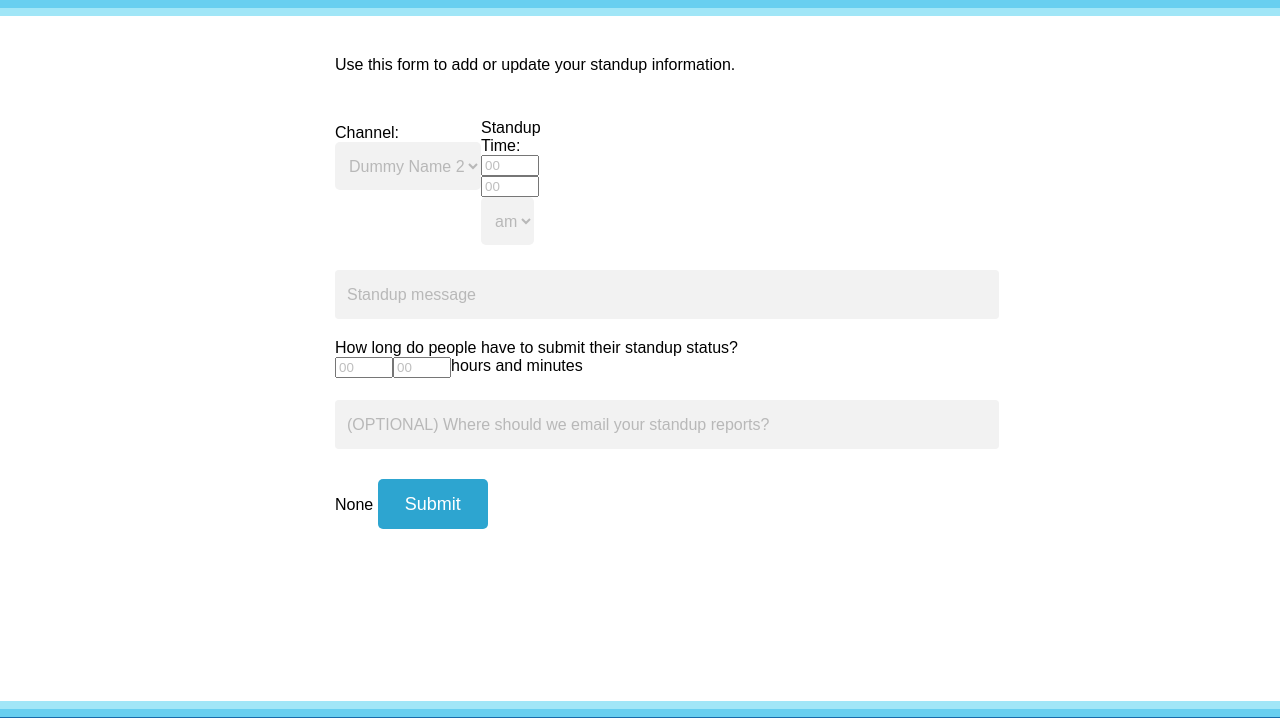
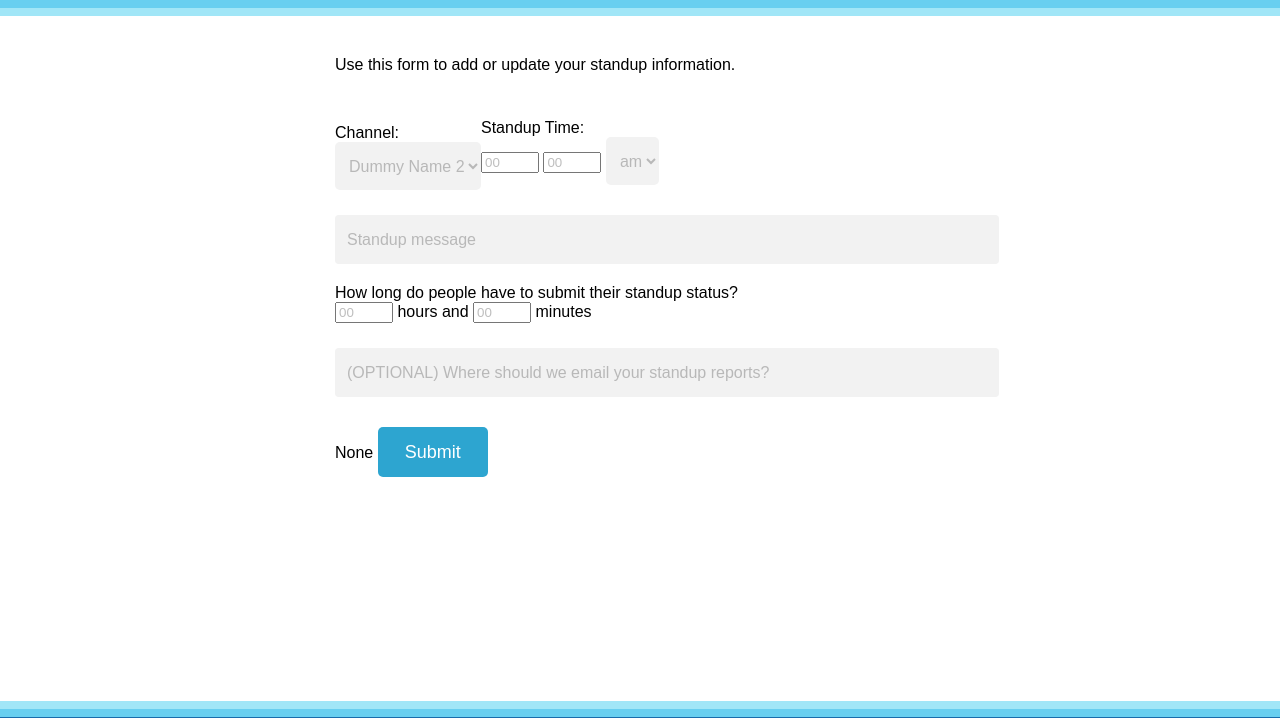
Before and after one commit to cjaiello/Slack-Standup-Report-Bot, a Flask app: page / in a window 1280 px wide. Shown: the part 64-782 px from the top of the page. Run offline with Flask 2, Linux system fonts and the light colour scheme; parts of the project's set-up code (start-up, migrations or seed data) failed here and were passed over; some libraries are stand-ins or nearby versions.

Commit message:
CSS updates to make more modern design

```diff
--- a/static/styles.css
+++ b/static/styles.css
@@ -12,11 +12,11 @@ input[type=text] {
   font-family: Century Gothic,CenturyGothic,AppleGothic,sans-serif;
 }
 
-.channel-name, .time {
+.channel-name-div, .time-div {
   float: left;
 }
 
-.channel-name {
+.channel-name-div {
   padding-top: 5px;
 }
 
--- a/templates/homepage.html
+++ b/templates/homepage.html
@@ -37,7 +37,7 @@
 				{% endif %}
 			</div>
 
-			<div class="input text channel-name">
+			<div class="input text channel-name-div">
 				Channel:<br>
 				<select name="channel_name" method="GET" action="/">
 				    {% for option in form.channel_name %}
@@ -46,7 +46,7 @@
 				</select>
 			</div>
 
-			<div class="input text time">
+			<div class="input text time-div">
 				Standup Time:<br>{{ form.standup_hour(class_="time", placeholder="00") }} {{ form.standup_minute(class_="time", placeholder="00") }}
 				<select name="am_or_pm" method="GET" action="/">
 				    {% for option in form.am_or_pm %}
```
